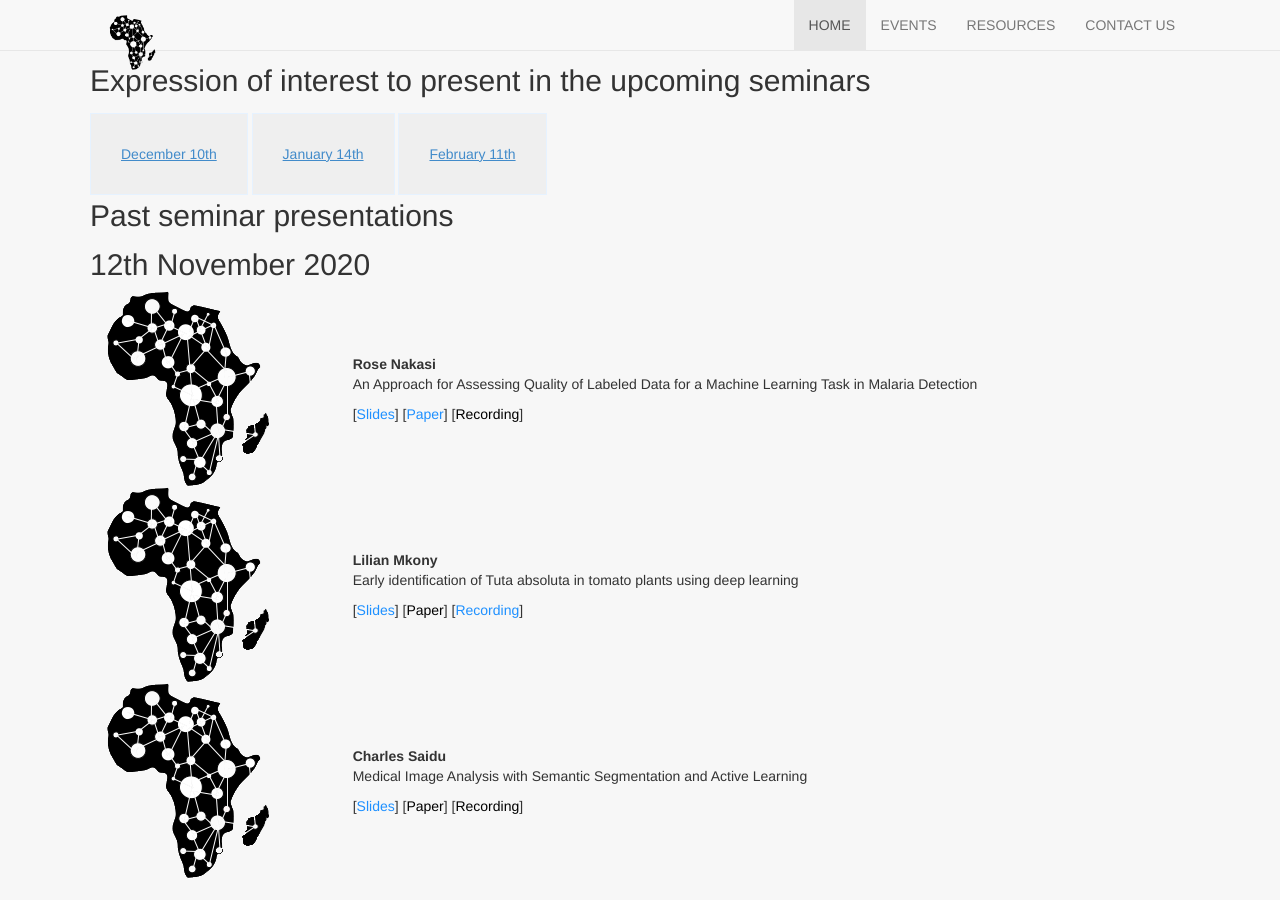
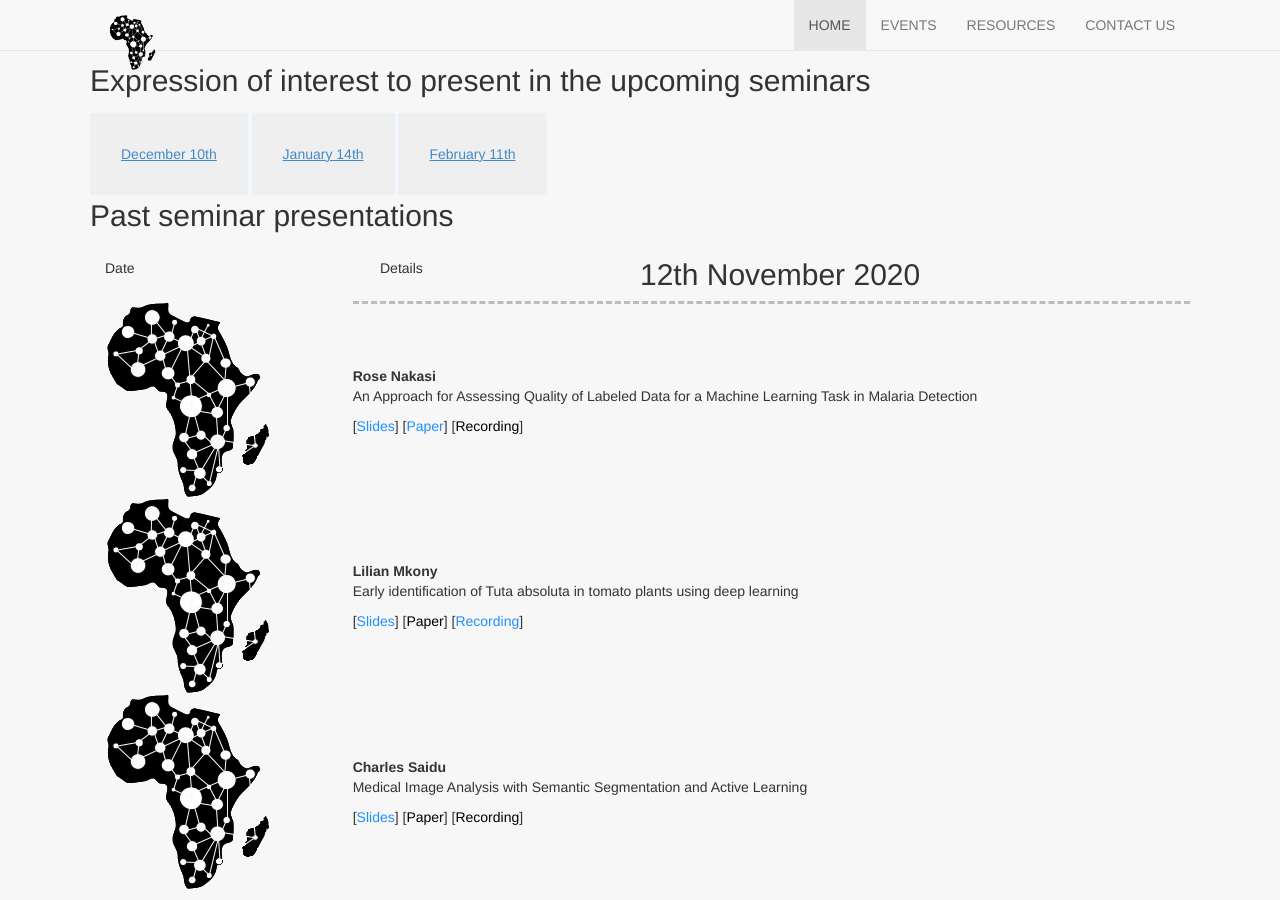
Before and after one commit to datsciafrica/monthly-research-seminars, a Jekyll site: the page built from index.html, in a window 1280 px wide and 900 px high, scrolled down 470 px. Built offline with Jekyll 4.4.1, drawn with Linux system fonts in a browser that asks for light colours; nearby versions of some CDN libraries.

Commit message:
added changes to index.html

```diff
--- a/index.html
+++ b/index.html
@@ -16,11 +16,15 @@ layout: site_index
     <p style="font-size:30px;">Past seminar presentations</p>
 
     <section>
+        <div>
+        <div class="col-sm-3">Date </div>
+        <div class="col-sm-3">Details </div>
+        </div>
       <h2>12th November 2020</h2>
       <table>
         <tr>
           <td><img src="img/logo.png"></img></td>
-          <td>
+          <td style="border-top: 3px dashed #bbb;">
             <b> Rose Nakasi</b>
             <p>An Approach for Assessing Quality of Labeled Data for a Machine Learning Task in Malaria Detection</p>
             <p>[<span style="color:DodgerBlue;">Slides</span>] [<span style="color:DodgerBlue;">Paper</span>] [<span style="color:black;">Recording</span>]</p>
```
